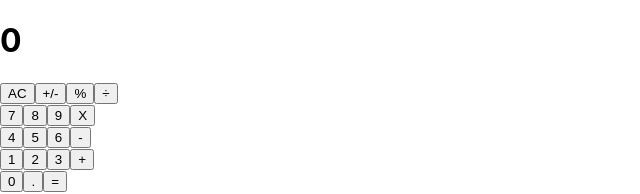
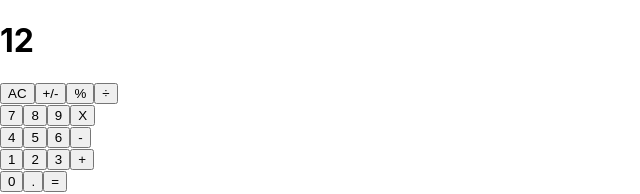
Before and after one commit to kbjude/calculator, a React (Create React App) app: page / in a window 1280 px wide. Shown: the top 194 px of the page, without its empty margins (0-640 px from the left). Built offline with nearby package versions, Linux system fonts and the light colour scheme.

Commit message:
Working calc

```diff
--- a/src/components/App.js
+++ b/src/components/App.js
@@ -10,7 +10,7 @@ export default class App extends Component {
     super(props);
 
     this.state = {
-      total: null,
+      total: 12,
       next: null,
       operation: null,
     };
@@ -19,7 +19,8 @@ export default class App extends Component {
   }
 
   handleClick(buttonName) {
-    this.setState(state => calculate(state, buttonName));
+    const newState = () => calculate(buttonName, { ...this.state });
+    this.setState(newState);
   }
 
   render() {
--- a/src/logic/calculate.js
+++ b/src/logic/calculate.js
@@ -1,24 +1,59 @@
+// import { string, number } from 'prop-types';
 import operate from './operate';
 
 const calculate = (buttonName, data) => {
   let { total, next, operation } = data;
-  const symbolOperations = ['AC', 'x', '+', '-', '÷', '%'];
+  const symbolOperations = ['x', '+', '-', '÷', '%'];
+  const numbers = ['0', '1', '2', '3', '4', '5', '6', '7', '8', '9'];
 
   switch (buttonName) {
     case 'AC':
-      total = '0';
-      next = '0';
-      operation = '';
+      total = null;
+      next = null;
+      operation = null;
       break;
     case '+/-':
       total *= -1;
       total *= -1;
       break;
+    case '%':
+      if (next == null) {
+        next = String(total / 100);
+      } else {
+        next = String(next / 100);
+      }
+      break;
+
+    case '.':
+      if (!next.includes('.')) {
+        next += '.';
+      }
+      break;
     default:
       break;
   }
   if (symbolOperations.includes(buttonName)) {
-    total = operate(total, next, buttonName);
+    if (operation !== null) {
+      total = String(operate(total, next, operation));
+      next = null;
+    } else if (next != null) {
+      total = next;
+      next = null;
+    }
+
+    if (buttonName !== '=') {
+      operation = buttonName;
+    } else {
+      operation = null;
+    }
+  }
+
+  if (numbers.includes(buttonName)) {
+    if (next != null) {
+      next += buttonName;
+    } else {
+      next = buttonName;
+    }
   }
 
   const calculator = {
@@ -26,7 +61,7 @@ const calculate = (buttonName, data) => {
     next,
     operation,
   };
-
+  console.log(calculator);
   return calculator;
 };
 
```
Also changed, not shown: 1 other file (tests, documents, lock files or other folders).
